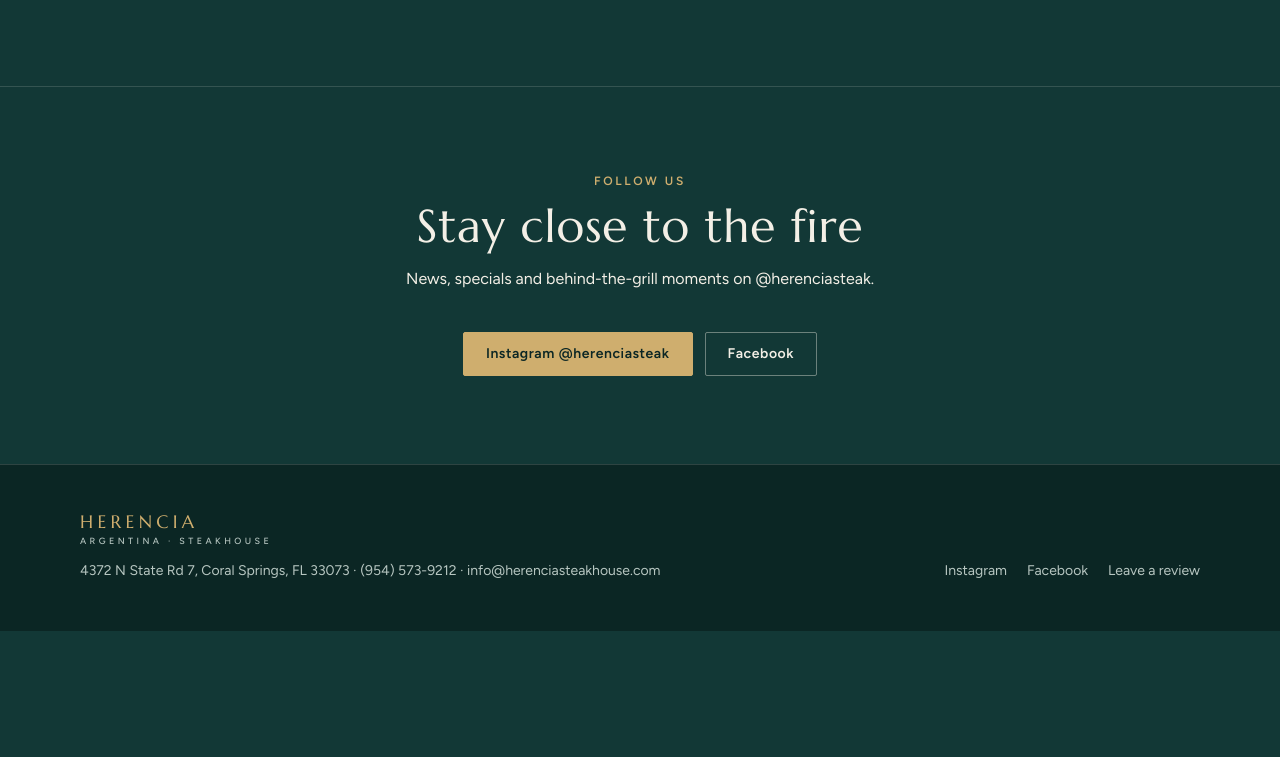
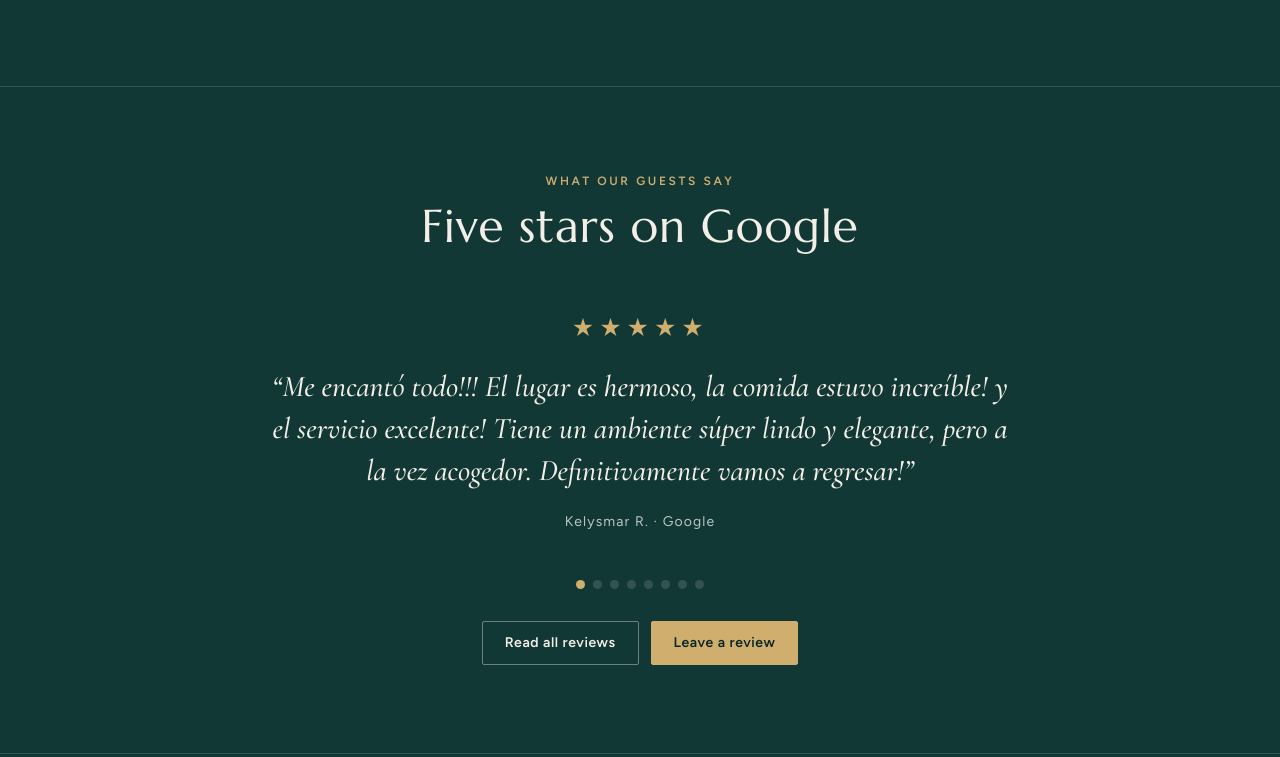
Before and after one commit to sachagui87/herenciasteakhouse, a plain HTML site: page index.html in a window 1280 px wide. Shown: the part 5647-6404 px from the top of the page. Before the commit the page ends 6278 px from the top, so only its background shows below. Drawn offline with nearby package versions, Linux system fonts and the light colour scheme.

Commit message:
Add rotating Google reviews section

```diff
--- a/index.html
+++ b/index.html
@@ -549,6 +549,53 @@ html[lang="es"] [data-l="en"]{display:none}
     </div>
   </div>
 </div></section>
+<section id="reviews"><div class="wrap" style="text-align:center">
+  <style>
+  #reviews .rv{position:relative;max-width:760px;margin:0 auto;min-height:260px;display:grid}
+  #reviews .rv-slide{grid-area:1/1;margin:0;display:grid;gap:18px;align-content:center;opacity:0;transform:translateY(8px);transition:opacity .6s,transform .6s;pointer-events:none}
+  #reviews .rv-slide.on{opacity:1;transform:none;pointer-events:auto}
+  #reviews .rv-stars{color:var(--gold);font-size:22px;letter-spacing:.2em}
+  #reviews blockquote{margin:0;font-family:var(--serif);font-style:italic;font-size:clamp(22px,2.8vw,30px);line-height:1.4;color:var(--ink)}
+  #reviews figcaption{color:var(--muted);font-size:14px;letter-spacing:.08em}
+  #reviews .rv-dots{display:flex;gap:8px;justify-content:center;margin-top:28px}
+  #reviews .rv-dots button{width:9px;height:9px;border-radius:50%;border:0;padding:0;background:var(--line);cursor:pointer}
+  #reviews .rv-dots button[aria-current="true"]{background:var(--gold)}
+  html:not(.js-rv) #reviews .rv-slide{position:static;opacity:1;transform:none;margin-bottom:32px}
+  html:not(.js-rv) #reviews .rv{display:block}
+  @media (prefers-reduced-motion:reduce){#reviews .rv-slide{transition:none}}
+  </style>
+  <div class="head">
+    <span class="eyebrow"><span data-l="en">What our guests say</span><span data-l="es">Lo que dicen nuestros clientes</span></span>
+    <h2><span data-l="en">Five stars on Google</span><span data-l="es">Cinco estrellas en Google</span></h2>
+  </div>
+  <div class="rv" id="rv" aria-live="polite">
+      <figure class="rv-slide"><div class="rv-stars" aria-label="5 stars">★★★★★</div><blockquote>“Me encantó todo!!! El lugar es hermoso, la comida estuvo increíble! y el servicio excelente! Tiene un ambiente súper lindo y elegante, pero a la vez acogedor. Definitivamente vamos a regresar!”</blockquote><figcaption>Kelysmar R. · Google</figcaption></figure>
+      <figure class="rv-slide" aria-hidden="true"><div class="rv-stars" aria-label="5 stars">★★★★★</div><blockquote>“Great place to eat real Argentinian dishes. The ambiance is amazing, the service is 10 out of 10 and the quality of food is outstanding.”</blockquote><figcaption>Pilar M. · Google</figcaption></figure>
+      <figure class="rv-slide" aria-hidden="true"><div class="rv-stars" aria-label="5 stars">★★★★★</div><blockquote>“Una cosa más rica que la otra. Mucho lugar para estacionar. Ambiente relajado y elegante. Ideal para ir en familia en pareja o con amigos. El barrio necesitaba algo así.”</blockquote><figcaption>Lisandro L. · Google</figcaption></figure>
+      <figure class="rv-slide" aria-hidden="true"><div class="rv-stars" aria-label="5 stars">★★★★★</div><blockquote>“Great food and atmosphere! The staff is super friendly. Loved the outside skirt steak and can’t wait to come back to try their desserts. Glad we have such a great dining option around us!”</blockquote><figcaption>Marcel M. · Google</figcaption></figure>
+      <figure class="rv-slide" aria-hidden="true"><div class="rv-stars" aria-label="5 stars">★★★★★</div><blockquote>“I ordered the Vacío (Flap Steak), and it was my first time trying this cut. The meat was perfectly cooked, tender, juicy, and packed with flavor.”</blockquote><figcaption>Leslie F. · Google</figcaption></figure>
+      <figure class="rv-slide" aria-hidden="true"><div class="rv-stars" aria-label="5 stars">★★★★★</div><blockquote>“Great Argentinian restaurant and true to our country! The service is amazing, Very authentic and abundant plates!”</blockquote><figcaption>Julieta S. · Google</figcaption></figure>
+      <figure class="rv-slide" aria-hidden="true"><div class="rv-stars" aria-label="5 stars">★★★★★</div><blockquote>“Absolutely delicious food. Parillada was great, milanesa delicious. The service was wonderful.”</blockquote><figcaption>Andrea S. · Google</figcaption></figure>
+      <figure class="rv-slide" aria-hidden="true"><div class="rv-stars" aria-label="5 stars">★★★★★</div><blockquote>“5 STARS!!! enough said. Food was delicious, and the portions were plenty. I highly recommend this restaurant.”</blockquote><figcaption>Eleanor S. · Google</figcaption></figure>
+  </div>
+  <div class="rv-dots" id="rv-dots"></div>
+  <div class="cta-row" style="margin-top:32px">
+    <a class="btn btn-ghost" href="https://www.google.com/maps/search/?api=1&query=Herencia+Argentina+Steakhouse+Coral+Springs" target="_blank" rel="noopener"><span data-l="en">Read all reviews</span><span data-l="es">Ver todas las reseñas</span></a>
+    <a class="btn btn-solid" href="https://g.page/r/CY5mD4NB5OSrEBM/review" target="_blank" rel="noopener"><span data-l="en">Leave a review</span><span data-l="es">Dejanos tu reseña</span></a>
+  </div>
+  <script>
+  (function(){
+    var box=document.getElementById('rv'); if(!box) return;
+    var s=[].slice.call(box.querySelectorAll('.rv-slide')), dots=document.getElementById('rv-dots'), i=0, t=null;
+    document.documentElement.classList.add('js-rv');
+    s.forEach(function(_,k){var b=document.createElement('button');b.type='button';b.setAttribute('aria-label','Review '+(k+1));b.onclick=function(){go(k);restart();};dots.appendChild(b);});
+    function go(k){s[i].classList.remove('on');s[i].setAttribute('aria-hidden','true');dots.children[i].removeAttribute('aria-current');i=(k+s.length)%s.length;s[i].classList.add('on');s[i].removeAttribute('aria-hidden');dots.children[i].setAttribute('aria-current','true');}
+    function restart(){clearInterval(t);t=setInterval(function(){go(i+1)},6000);}
+    box.addEventListener('mouseenter',function(){clearInterval(t)}); box.addEventListener('mouseleave',restart);
+    go(0); restart();
+  })();
+  </script>
+</div></section>
 <section id="follow"><div class="wrap" style="text-align:center">
   <div class="head">
     <span class="eyebrow"><span data-l="en">Follow us</span><span data-l="es">Seguinos</span></span>
```
